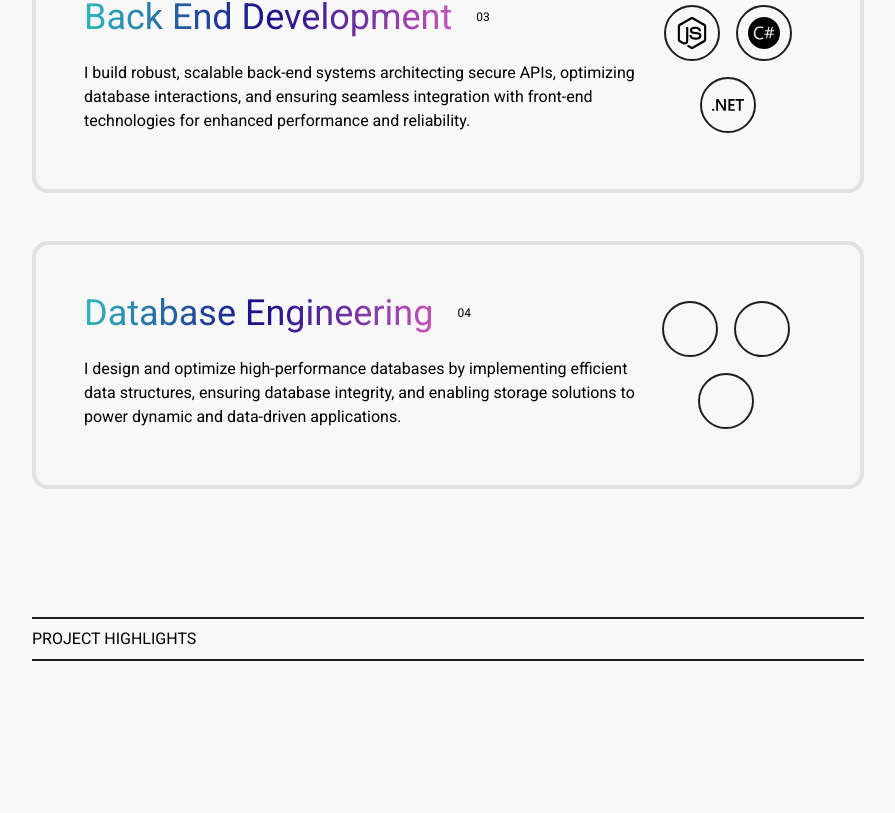
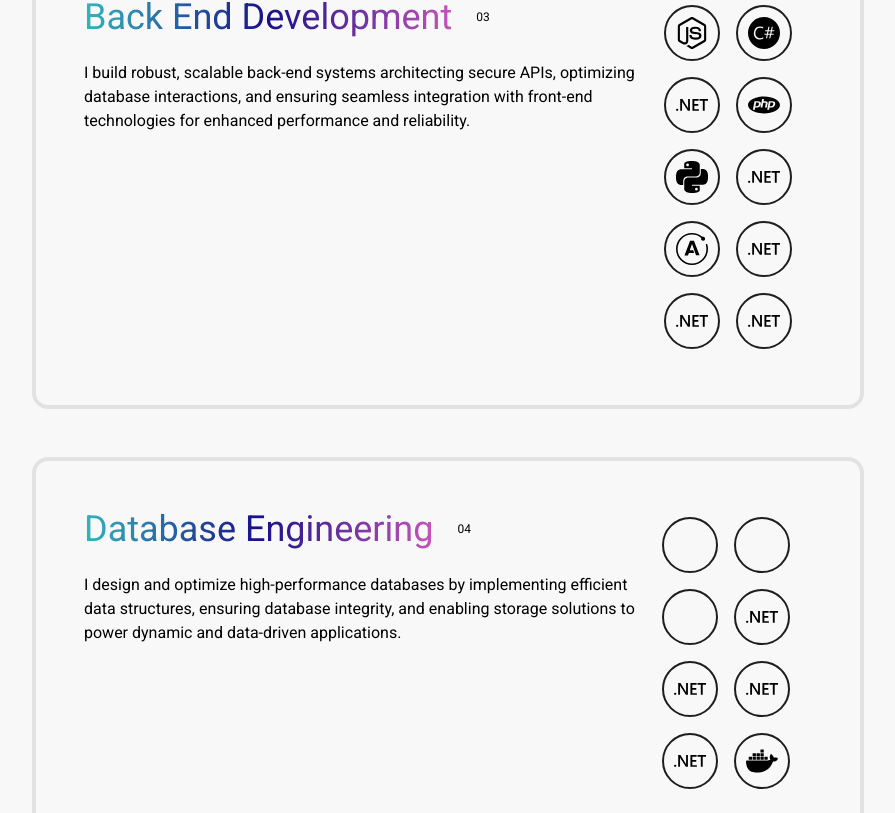
Before and after one commit to asiasOnline/asia-thompson-portfolio, a Next.js app: page / in a window 1280 px wide. Shown: the part 2247-3060 px from the top of the page, without its empty margins (192-1087 px from the left). Built offline with nearby package versions, Linux system fonts and the light colour scheme.

Commit message:
Add icons for back end development card

```diff
--- a/components/Expertise.tsx
+++ b/components/Expertise.tsx
@@ -3,7 +3,7 @@ import React from 'react'
 import PageHeader from './ui/PageHeader'
 import ExpertiseCard from './ui/ExpertiseCard'
 import { CgFigma } from "react-icons/cg";
-import { SiBlender, SiAdobephotoshop, SiAdobeillustrator, SiHtml5, SiCss3, SiSass, SiTailwindcss, SiJavascript, SiTypescript, SiReact, SiNextdotjs, SiElectron, SiNodedotjs, SiCsharp, SiDotnet, SiPhp, SiPython, SiApollographql } from "react-icons/si";
+import { SiBlender, SiAdobephotoshop, SiAdobeillustrator, SiHtml5, SiCss3, SiSass, SiTailwindcss, SiJavascript, SiTypescript, SiReact, SiNextdotjs, SiElectron, SiNodedotjs, SiCsharp, SiDotnet, SiPhp, SiPython, SiApollographql, SiDocker } from "react-icons/si";
 import { FaInvision, FaVuejs } from "react-icons/fa6";
 
 
@@ -135,6 +135,48 @@ const expertise = [
                 designation: "The application platform for C#",
                 icon: <SiDotnet className='w-8 h-8 mx-auto'/>
             },
+            {
+                id: 4,
+                toolName: "PHP",
+                designation: "The application platform for C#",
+                icon: <SiPhp className='w-8 h-8 mx-auto'/>
+            },
+            {
+                id: 5,
+                toolName: "Python",
+                designation: "The application platform for C#",
+                icon: <SiPython className='w-8 h-8 mx-auto'/>
+            },
+            {
+                id: 6,
+                toolName: "Apollo GraphQL",
+                designation: "The application platform for C#",
+                icon: <SiDotnet className='w-8 h-8 mx-auto'/>
+            },
+            {
+                id: 7,
+                toolName: "Apollo GraphQL",
+                designation: "The application platform for C#",
+                icon: <SiApollographql className='w-8 h-8 mx-auto'/>
+            },
+            {
+                id: 8,
+                toolName: "Dockers",
+                designation: "The application platform for C#",
+                icon: <SiDotnet className='w-8 h-8 mx-auto'/>
+            },
+            {
+                id: 9,
+                toolName: "Amazon Web Services",
+                designation: "The application platform for C#",
+                icon: <SiDotnet className='w-8 h-8 mx-auto'/>
+            },
+            {
+                id: 10,
+                toolName: "Terraform",
+                designation: "The application platform for C#",
+                icon: <SiDotnet className='w-8 h-8 mx-auto'/>
+            },
         ]
     },
     {
@@ -156,7 +198,37 @@ const expertise = [
                 id: 3,
                 toolName: "Photoshop",
                 designation: "Photo editor standard",
-            }
+            },
+            {
+                id: 4,
+                toolName: "PHP",
+                designation: "The application platform for C#",
+                icon: <SiDotnet className='w-8 h-8 mx-auto'/>
+            },
+            {
+                id: 5,
+                toolName: "Python",
+                designation: "The application platform for C#",
+                icon: <SiDotnet className='w-8 h-8 mx-auto'/>
+            },
+            {
+                id: 6,
+                toolName: "Apollo GraphQL",
+                designation: "The application platform for C#",
+                icon: <SiDotnet className='w-8 h-8 mx-auto'/>
+            },
+            {
+                id: 7,
+                toolName: "Apollo GraphQL",
+                designation: "The application platform for C#",
+                icon: <SiDotnet className='w-8 h-8 mx-auto'/>
+            },
+            {
+                id: 8,
+                toolName: "Dockers",
+                designation: "The application platform for C#",
+                icon: <SiDocker className='w-8 h-8 mx-auto'/>
+            },
         ]
     }
 ]
```
